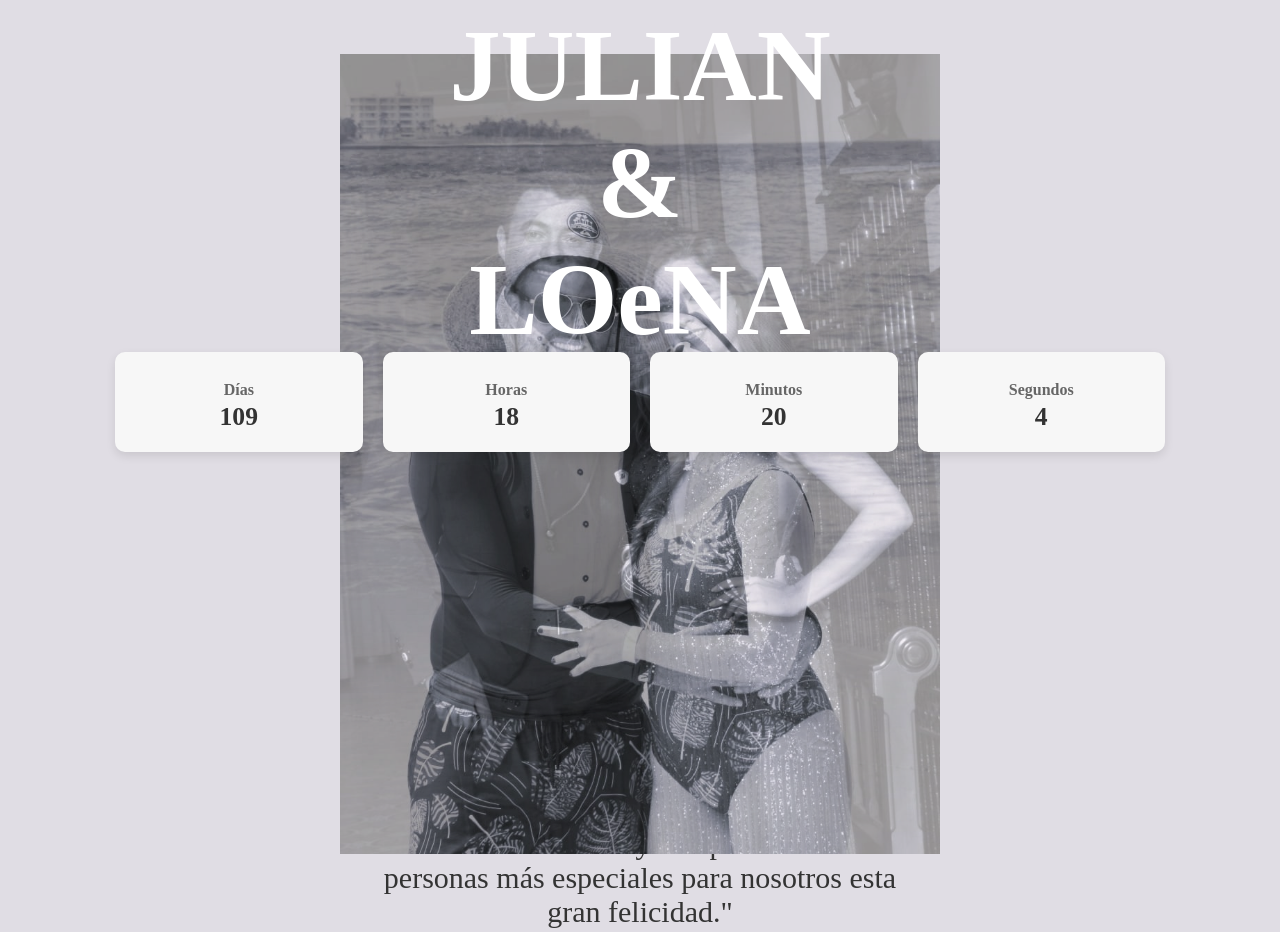
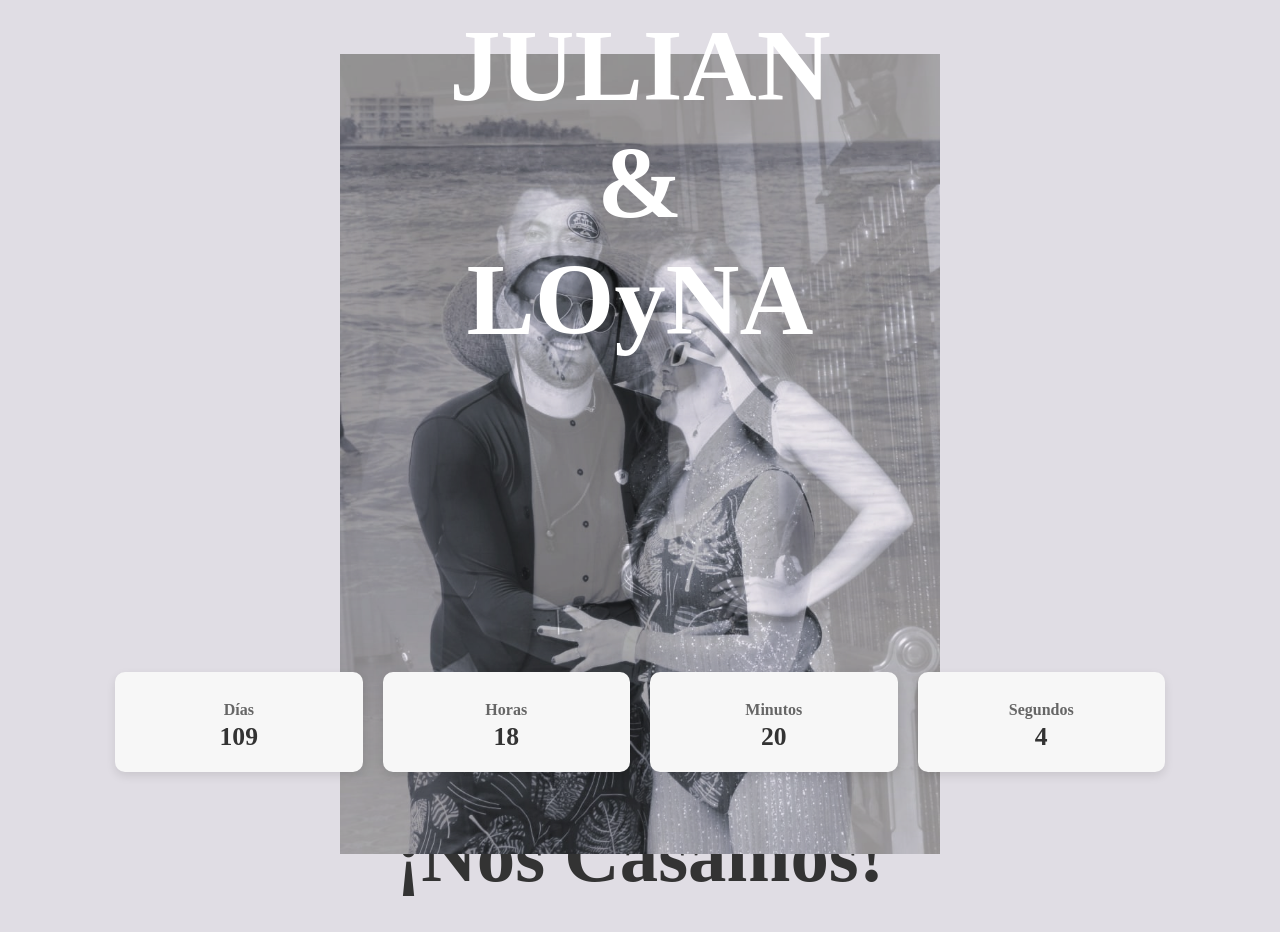
Before and after one commit to Mariand22/JULIAN-LORENA, a plain HTML site: page index.html in a window 1280 px wide. Shown: the top 932 px of the page. Drawn offline with Linux system fonts and the light colour scheme; a web font is replaced by a local one.

Commit message:
Update index.html

```diff
--- a/index.html
+++ b/index.html
@@ -79,7 +79,9 @@
             box-shadow: 0 4px 10px rgba(0, 0, 0, 0.1);
         }
          .title-below-images {
-            padding-top: auto;
+            display: block;
+            margin-top: 300px;
+            padding-top: 50px;
             font-size: 30px;
             color: #333;
             width: 50%;
@@ -304,7 +306,7 @@
         <img src="foto4.jpeg" alt="Imagen 2" class="second-image">
 
         <!-- Letrero sobre las imágenes -->
-        <div class="overlay-text">JULIAN & LOeNA</div>
+        <div class="overlay-text">JULIAN & LOyNA</div>
 
     </div>
     <audio id="background-music" autoplay loop>
```
